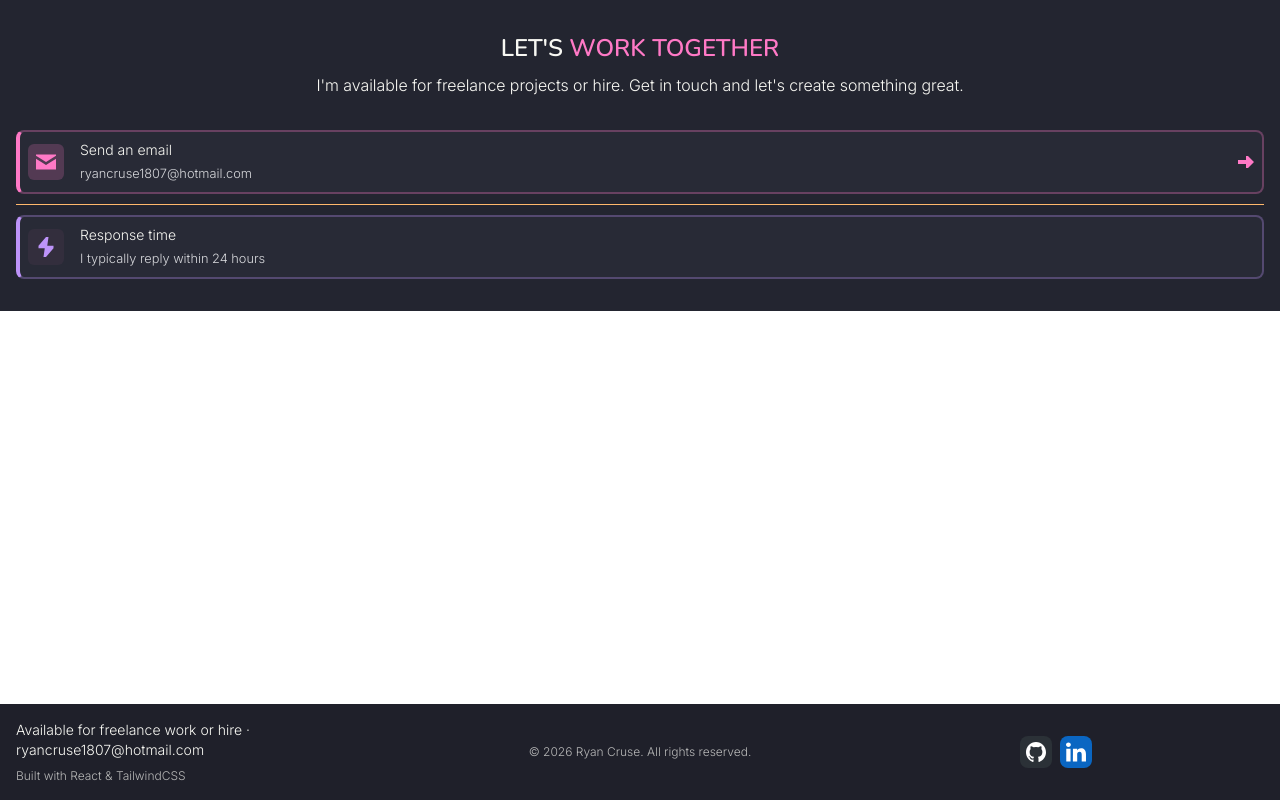
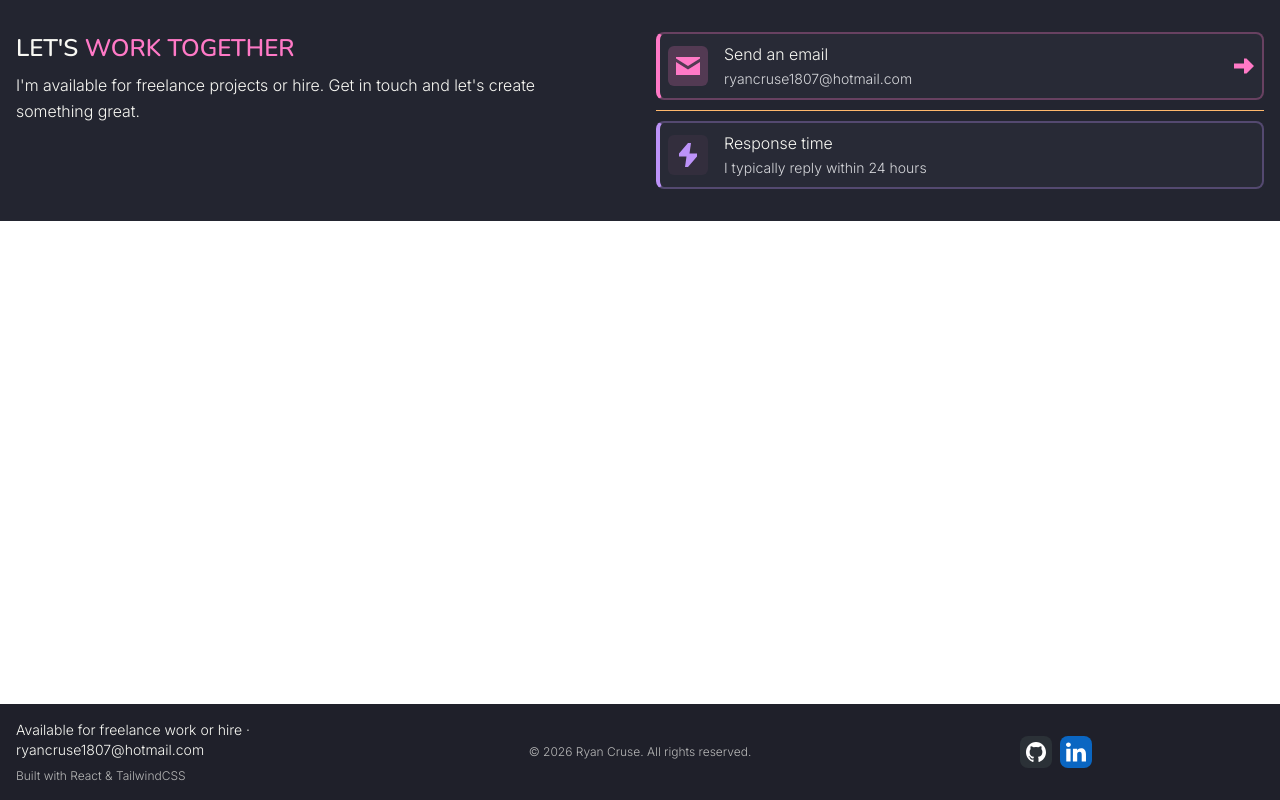
Before and after one commit to Cruse180795/my-portfolio, a React (Vite) app: page / in a window 1280 px wide. Built offline with nearby package versions, Linux system fonts and the light colour scheme.

Commit message:
style: Add desktop styling for the Contact section component

```diff
--- a/src/components/sections/ContactMeSection.tsx
+++ b/src/components/sections/ContactMeSection.tsx
@@ -12,16 +12,16 @@ function ContactMeSection({ mailto }: ContactMeProps) {
     <section className="bg-base-200 text-base-content px-4 py-8">
 
       {/** container */}
-      <div className="">
+      <div className="lg:container lg:mx-auto">
 
 
         {/** Grid */}
-        <div className="grid grid-cols-1 gap-8 ">
+        <div className="grid grid-cols-1 gap-8 lg:grid-cols-2">
 
           {/** Section Header */}
-          <header className="text-center space-y-2">
+          <header className="text-center space-y-2 lg:text-left">
             <h2 className="uppercase text-2xl">Let's <span className="text-primary">work together</span></h2>
-            <p className="leading-relaxed font-light text-pretty">I'm available for freelance projects or hire. Get in touch and let's create something great.</p>
+            <p className="leading-relaxed  text-pretty">I'm available for freelance projects or hire. Get in touch and let's create something great.</p>
           </header>
 
           {/** Email and Response Time Wrapper */}
@@ -33,12 +33,12 @@ function ContactMeSection({ mailto }: ContactMeProps) {
 
               <div className="flex items-center gap-x-4">
                 <div className="rounded-md p-2 bg-primary/20 text-primary transition-all ease-in-out duration-500 group-hover:text-accent group-hover:bg-accent/20">
-                  <ContactSectionIcon className="size-5 " />
+                  <ContactSectionIcon className="size-5 lg:size-6 " />
                 </div>
 
                 <div>
-                  <p className="text-sm">Send an email</p>
-                  <small className="text-neutral-content">
+                  <p className="text-sm lg:text-base">Send an email</p>
+                  <small className="text-neutral-content lg:text-sm">
                     ryancruse1807@hotmail.com
                   </small>
                 </div>
@@ -46,7 +46,7 @@ function ContactMeSection({ mailto }: ContactMeProps) {
 
 
               <div className="text-primary transition-all ease-in-out duration-500 group-hover:text-accent">
-                <RightArrowIcon className="size-4" />
+                <RightArrowIcon className="size-4 lg:size-5" />
               </div>
             </a>
 
@@ -55,12 +55,12 @@ function ContactMeSection({ mailto }: ContactMeProps) {
             {/** Response time */}
             <div className="border-2 border-l-4 border-l-secondary border-secondary/30 bg-base-100 rounded-lg flex items-center gap-x-4 p-2">
               <div className="rounded-md p-2 bg-primary/5 text-secondary">
-                <TimerIcon className="size-5 " />
+                <TimerIcon className="size-5 lg:size-6" />
               </div>
 
               <div className="">
-                <p className="text-sm">Response time</p>
-                <small className="text-neutral-content">
+                <p className="text-sm lg:text-base">Response time</p>
+                <small className="text-neutral-content lg:text-sm">
                   I typically reply within 24 hours
                 </small>
               </div>
```
